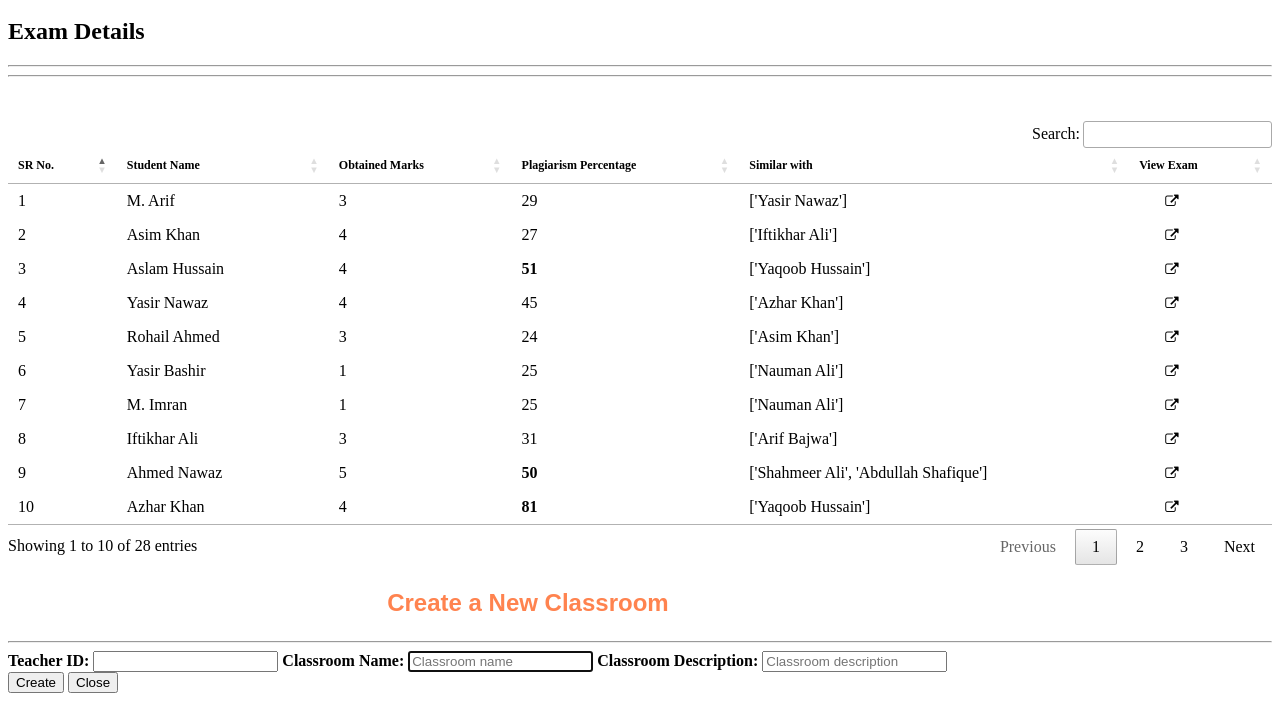
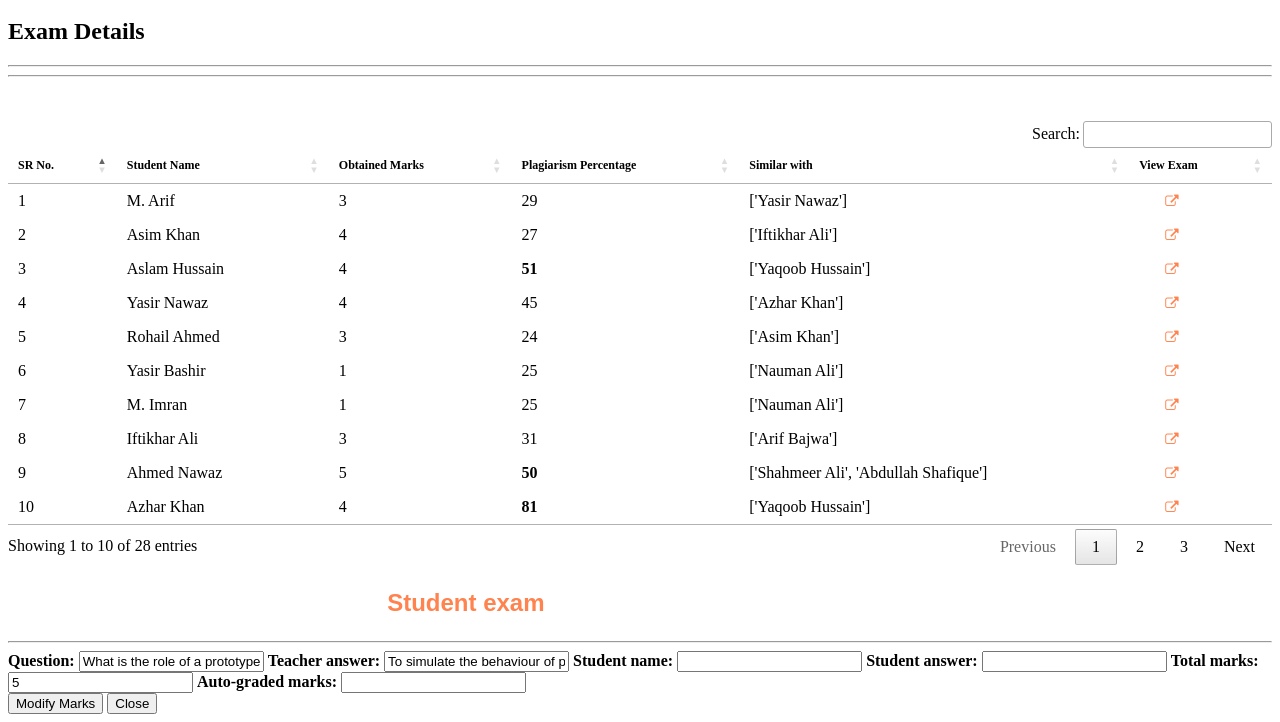
Before and after one commit to iamjumshaid/eduphile, a Django app: page /teacher/exams/view/1/ in a window 1280 px wide. Shown: the part 241-963 px from the top of the page. Before the commit the page ends 934 px from the top, so only its background shows below. Run offline with Django 3.2, Linux system fonts and the light colour scheme; data that the repository does not hold is empty; some libraries are stand-ins or nearby versions.

Commit message:
complete exam app for 7th semester

```diff
--- a/templates/main-layout.html
+++ b/templates/main-layout.html
@@ -83,6 +83,12 @@
     <script src="https://cdnjs.cloudflare.com/ajax/libs/pdfmake/0.1.53/vfs_fonts.js"></script>
     <script src="https://cdn.datatables.net/buttons/1.6.5/js/buttons.html5.min.js"></script>
 
+    <script>
+        $(document).ready(function() {
+            $('li.active').removeClass('active');
+            $('a[href=" ' + location.pathname + ' "]').closest('li').addClass('active');
+        });
+    </script>
     <script type=" text/javascript ">
         $(document).ready(function() {
             $('#myTable').DataTable({
@@ -99,10 +105,12 @@
         function myfunc(clsId) {
             document.getElementById('classid').value = clsId;
         }
-        $(document).ready(function() {
-            $('li.active').removeClass('active');
-            $('a[href=" ' + location.pathname + ' "]').closest('li').addClass('active');
-        });
+
+        function showStudentExam(stdName, stdAns, stdMarks) {
+            document.getElementById('stdAns').value = stdAns;
+            document.getElementById('agmarks').value = stdMarks;
+            document.getElementById('stdName').value = stdName;
+        }
     </script>
 </body>
 
--- a/templates/signup.html
+++ b/templates/signup.html
@@ -28,7 +28,7 @@
 
     <div class="limiter">
         <div class="container-login100">
-            <div class="wrap-login100">
+            <div class="wrap-login100" style="background-image: url({% static 'images/ls-bg.JPG' %});background-position: center;background-size: cover;">
                 <div class="login100-pic" data-tilt style="height: 10%;">
                     <img src="{% static 'images/logo.png' %}" alt="IMG">
                 </div>
--- a/templates/teacher_exam_view.html
+++ b/templates/teacher_exam_view.html
@@ -92,7 +92,8 @@
                     {{record.8}}
                 </td>
                 <td class="text-center">
-                    <button type="button" onclick="myfunc('{{c.id}}')" style="margin-left:20px;background-color: Transparent;background-repeat:no-repeat;border: none;cursor:pointer;overflow: hidden;outline:none;" data-toggle="modal" data-target="#myModal"><i class="fa fa-external-link" aria-hidden="true"></i></button>
+                    <button type="button" onclick="showStudentExam('{{record.5}}','{{record.0}}','{{record.6}}')" style="color:#ff834f;margin-left:20px;background-color: Transparent;background-repeat:no-repeat;border: none;cursor:pointer;overflow: hidden;outline:none;" data-toggle="modal"
+                        data-target="#myModal"><i class="fa fa-external-link" aria-hidden="true"></i></button>
                 </td>
             </tr>
 
@@ -111,23 +112,32 @@
 
             <div class="modal-header">
                 <p style="margin-left:30%;font-family:Arial, Helvetica, sans-serif;
-font-size: 1.5rem;color:#ff834f;" class="text-center"><strong>Create a New Classroom</strong></p>
+font-size: 1.5rem;color:#ff834f;" class="text-center"><strong>Student exam</strong></p>
 
                 <hr>
             </div>
             <div class="modal-body">
-                <label class="text-bold" for="teacherid"><strong>Teacher ID:</strong></label>
-                <input id="teacherid" type="number" name="teacher_id" value="{{user.id}}" class="form-control" readonly>
+                <label class="text-bold" for="question"><strong>Question:</strong></label>
+                <input id="question" type="textarea" name="question" value="What is the role of a prototype program in problem solving?" class="form-control" readonly>
 
-                <label class="text-bold" for="clsName"><strong>Classroom Name:</strong></label>
-                <input id="clsName" type="text" name="cls_name" class="form-control" placeholder="Classroom name" required autofocus>
+                <label class="text-bold" for="tAns"><strong>Teacher answer:</strong></label>
+                <input id="tAns" type="textarea" name="tAns" class="form-control" value="To simulate the behaviour of portions of the desired software product." readonly>
 
-                <label class="text-bold" for="cls_desc"><strong>Classroom Description:</strong></label>
-                <input id="cls_desc" type="text" name="cls_desc" class="form-control" placeholder="Classroom description" required>
+                <label class="text-bold" for="stdName"><strong>Student name:</strong></label>
+                <input id="stdName" type="text" name="stdName" class="form-control" readonly>
+
+                <label class="text-bold" for="stdAns"><strong>Student answer:</strong></label>
+                <input id="stdAns" type="textarea" name="stdAns" class="form-control" readonly>
+
+                <label class="text-bold" for="tmarks"><strong>Total marks:</strong></label>
+                <input id="tmarks" type="number" name="tmarks" class="form-control" value="5" readonly>
+
+                <label class="text-bold" for="agmarks"><strong>Auto-graded marks:</strong></label>
+                <input id="agmarks" type="number" name="tmarks" class="form-control">
 
             </div>
             <div class="modal-footer">
-                <button type="submit" class="btn btn-success">Create</button>
+                <button type="button" class="btn btn-success" data-dismiss="modal">Modify Marks</button>
                 <button type="button" class="btn btn-danger" data-dismiss="modal">Close</button>
             </div>
         </div>
```
